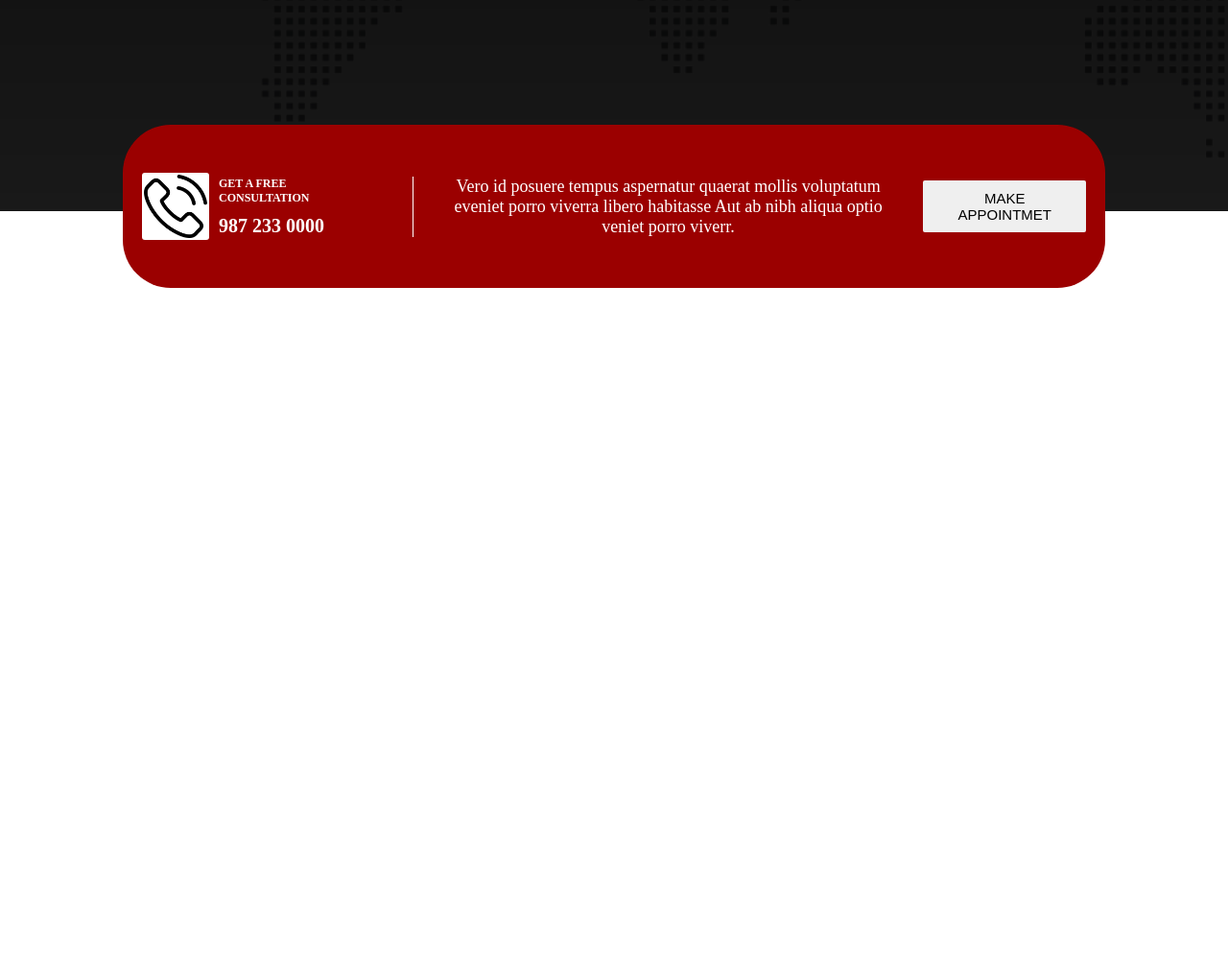
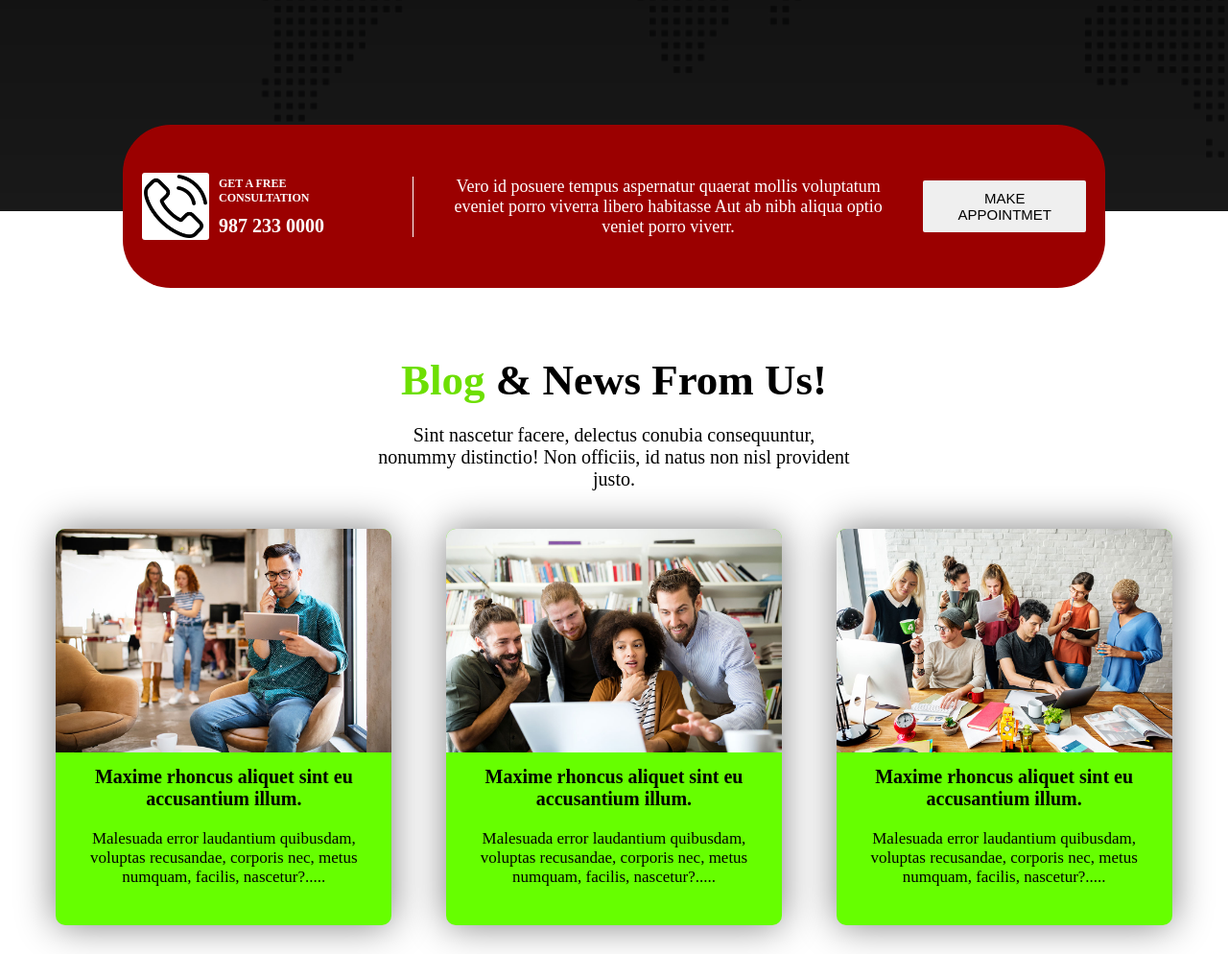
Before and after one commit to sabbir6230/digital-agency, a plain HTML site: page index.html in a window 1280 px wide. Shown: the part 1605-2599 px from the top of the page at 96% size. Before the commit the page ends 1905 px from the top, so only its background shows below. Drawn offline with Linux system fonts and the light colour scheme.

Commit message:
added main code

```diff
--- a/index.html
+++ b/index.html
@@ -100,6 +100,35 @@
                 <button class="appointment-btn">Make Appointmet</button>
             </div>
         </section>
+        <section class="blog">
+            <h3 class="blog-title"> <span class="bg-primary">Blog</span> & News From Us!</h3>
+            <p class="blog-description">
+                Sint nascetur facere, delectus conubia consequuntur, nonummy distinctio! Non officiis, id natus non nisl provident justo.
+            </p>
+            <div class="blog-card-container">
+                <div class="blog-card">
+                    <img src="./asset/image/blog-1.jpg" alt="" class="blog-card-image">
+                    <h3 class="blog-card-title">Maxime rhoncus aliquet sint eu accusantium illum.</h3>
+                    <p class="blog-card-description">
+                        Malesuada error laudantium quibusdam, voluptas recusandae, corporis nec, metus numquam, facilis, nascetur?.....
+                    </p>
+                </div>
+                <div class="blog-card">
+                    <img src="./asset/image/blog-2.jpg" alt="" class="blog-card-image">
+                    <h3 class="blog-card-title">Maxime rhoncus aliquet sint eu accusantium illum.</h3>
+                    <p class="blog-card-description">
+                        Malesuada error laudantium quibusdam, voluptas recusandae, corporis nec, metus numquam, facilis, nascetur?.....
+                    </p>
+                </div>
+                <div class="blog-card">
+                    <img src="./asset/image/blog-3.jpg" alt="" class="blog-card-image">
+                    <h3 class="blog-card-title">Maxime rhoncus aliquet sint eu accusantium illum.</h3>
+                    <p class="blog-card-description">
+                        Malesuada error laudantium quibusdam, voluptas recusandae, corporis nec, metus numquam, facilis, nascetur?.....
+                    </p>
+                </div>
+            </div>
+        </section>
     </main>
     <footer></footer>
 </body>
--- a/styles/agency.css
+++ b/styles/agency.css
@@ -257,3 +257,53 @@ nav {
     text-transform: uppercase;
     border-radius: 2px;
 }
+
+/* Blog Section */
+.blog {
+    padding: 30px;
+}
+.blog-title{
+    font-size: 45px;
+    text-align: center;
+    margin-top: 40px;
+}
+
+.blog-description {
+    width: 500px;
+    text-align: center;
+    font-size: 20px;
+    margin: 20px auto 40px;
+
+}
+
+.blog-card {
+    width: 350px;
+    background-color: rgb(102, 255, 0);
+    border-radius: 10px;
+    text-align: center;
+    box-shadow: 0px 0px 40px gray;
+    cursor: pointer;
+}
+
+.blog-card:hover {
+    box-shadow: 0px 0px 50px rgb(255, 0, 0);
+}
+.blog-card-container {
+    display: flex;
+    justify-content: space-around;
+}
+.blog-card-image {
+    width: 100%;
+    border-top-left-radius: 10px;
+    border-top-right-radius: 10px;
+}
+
+.blog-card-title {
+    font-size: 20px;
+    padding: 10px
+}
+
+.blog-card-description {
+    font-size: 17px;
+    padding: 10px 20px 40px 20px;
+}
```
